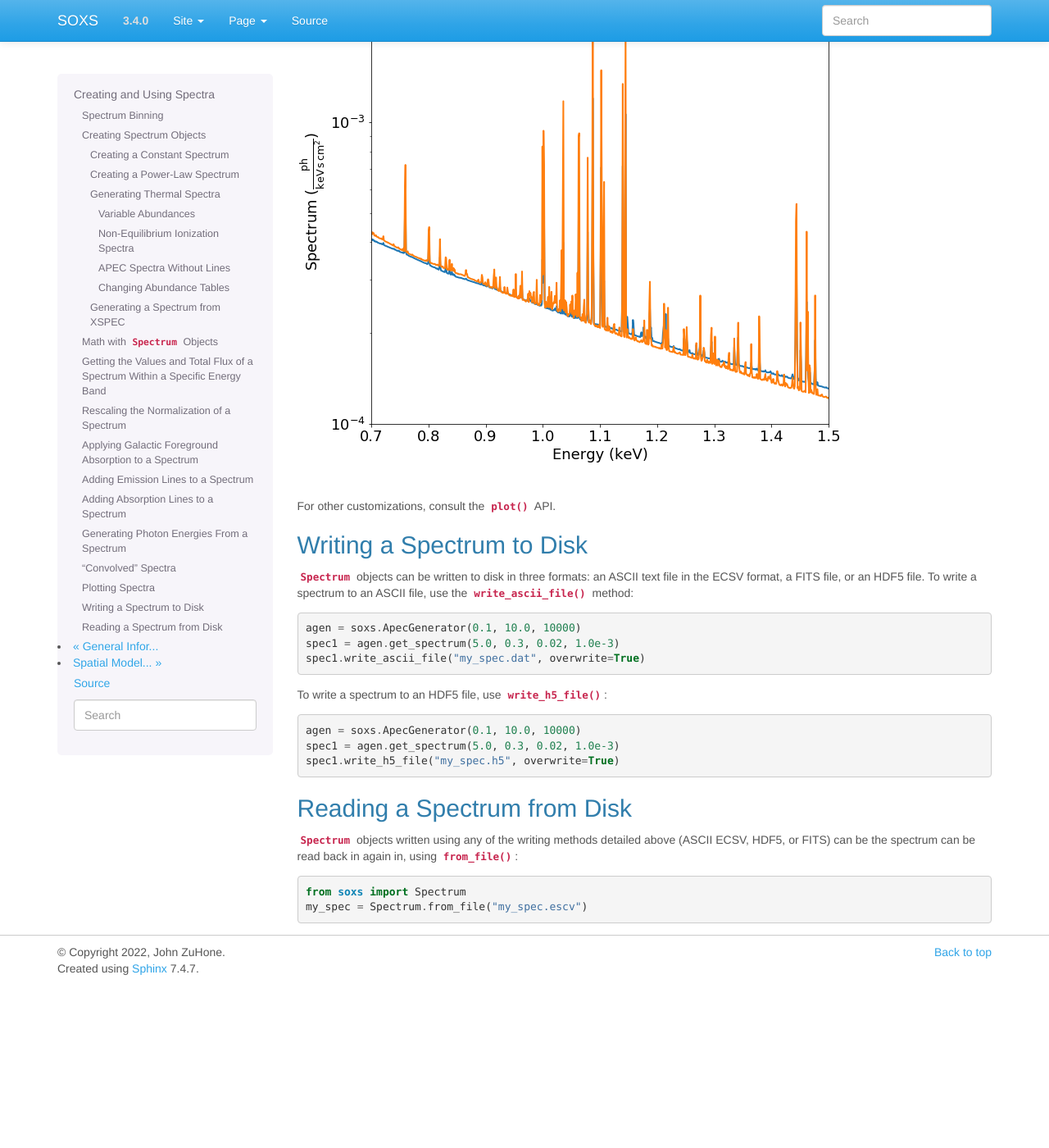
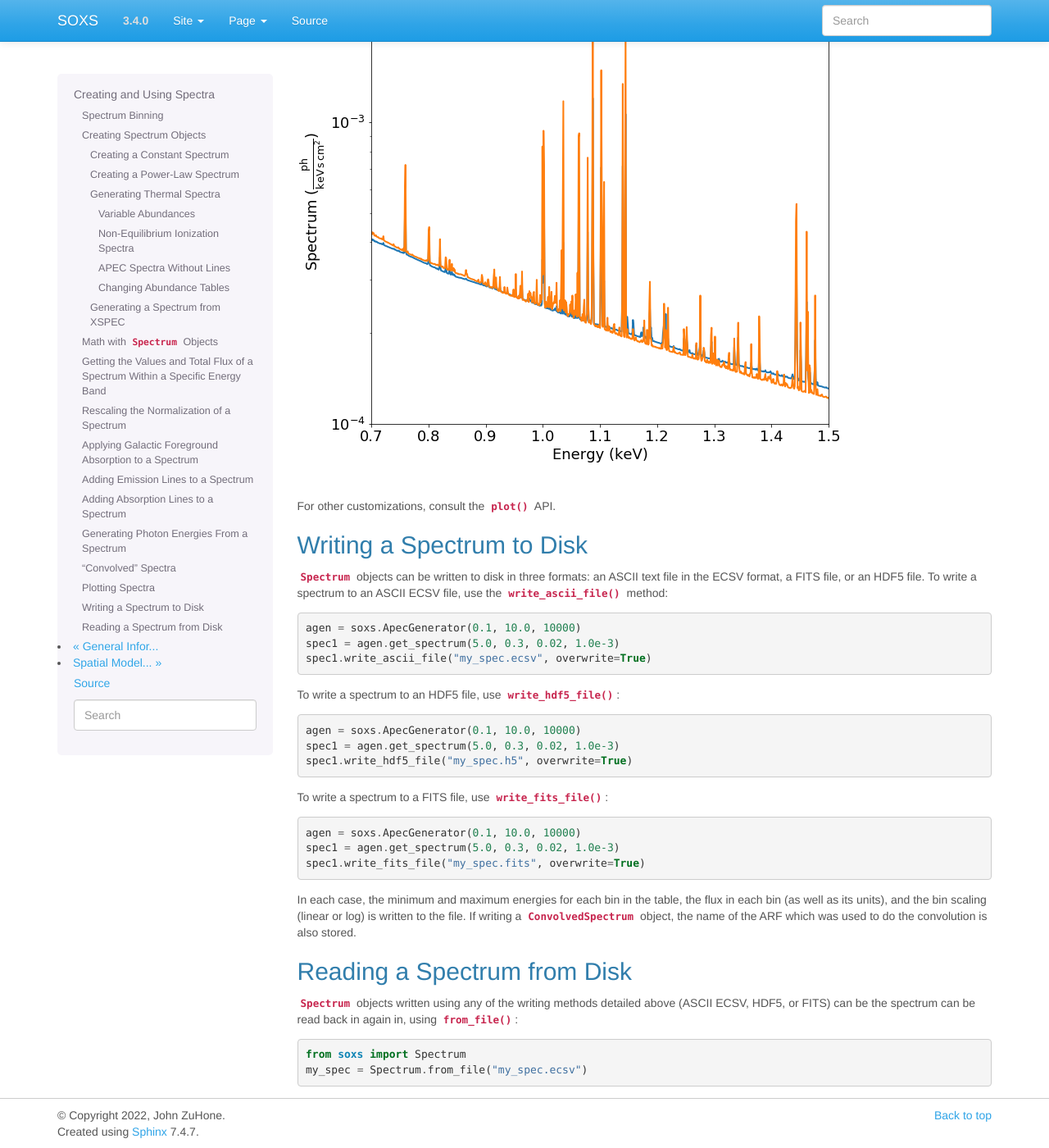
Before and after one commit to lynx-x-ray-observatory/soxs, a Sphinx documentation site: the page built from doc/source/users_guide/spectra.rst, in a window 1280 px wide and 1400 px high, scrolled down 10626 px. Shown: the whole window at 82% size. Built offline with Sphinx 7.4.7, drawn with Linux system fonts in a browser that asks for light colours; before the commit the page ends 11827 px from its top, so only the background shows below that.

Commit message:
Doc fixes

```diff
--- a/doc/source/users_guide/spectra.rst
+++ b/doc/source/users_guide/spectra.rst
@@ -726,22 +726,37 @@ Writing a Spectrum to Disk
 
 :class:`~soxs.spectra.Spectrum` objects can be written to disk in three formats:
 an ASCII text file in the ECSV format, a FITS file, or an HDF5 file. To write a
-spectrum to an ASCII file, use the :meth:`~soxs.spectra.Spectrum.write_ascii_file`
+spectrum to an ASCII ECSV file, use the :meth:`~soxs.spectra.Spectrum.write_ascii_file`
 method:
 
 .. code-block:: python
 
     agen = soxs.ApecGenerator(0.1, 10.0, 10000)
     spec1 = agen.get_spectrum(5.0, 0.3, 0.02, 1.0e-3)
-    spec1.write_ascii_file("my_spec.dat", overwrite=True)
+    spec1.write_ascii_file("my_spec.ecsv", overwrite=True)
 
-To write a spectrum to an HDF5 file, use :meth:`~soxs.spectra.Spectrum.write_h5_file`:
+To write a spectrum to an HDF5 file, use :meth:`~soxs.spectra.Spectrum.write_hdf5_file`:
 
 .. code-block:: python
 
     agen = soxs.ApecGenerator(0.1, 10.0, 10000)
     spec1 = agen.get_spectrum(5.0, 0.3, 0.02, 1.0e-3)
-    spec1.write_h5_file("my_spec.h5", overwrite=True)
+    spec1.write_hdf5_file("my_spec.h5", overwrite=True)
+
+To write a spectrum to a FITS file, use :meth:`~soxs.spectra.Spectrum.write_fits_file`:
+
+.. code-block:: python
+
+    agen = soxs.ApecGenerator(0.1, 10.0, 10000)
+    spec1 = agen.get_spectrum(5.0, 0.3, 0.02, 1.0e-3)
+    spec1.write_fits_file("my_spec.fits", overwrite=True)
+
+In each case, the minimum and maximum energies for each bin in the table, the
+flux in each bin (as well as its units), and the bin scaling (linear or log)
+is written to the file. If writing a :class:`~soxs.spectrum.ConvolvedSpectrum`
+object, the name of the ARF which was used to do the convolution is also stored.
+
+.. _read-spectra:
 
 Reading a Spectrum from Disk
 ----------------------------
@@ -753,4 +768,4 @@ in again in, using :meth:`~soxs.spectra.Spectrum.from_file`:
 .. code-block:: python
 
     from soxs import Spectrum
-    my_spec = Spectrum.from_file("my_spec.escv")
+    my_spec = Spectrum.from_file("my_spec.ecsv")
```
Also changed, not shown: doc/source/changelog.rst (+6 -1 lines).
